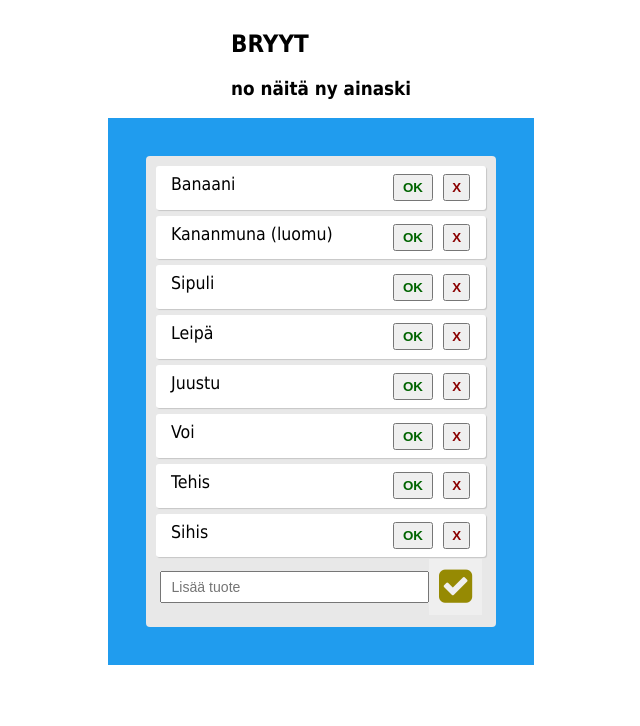
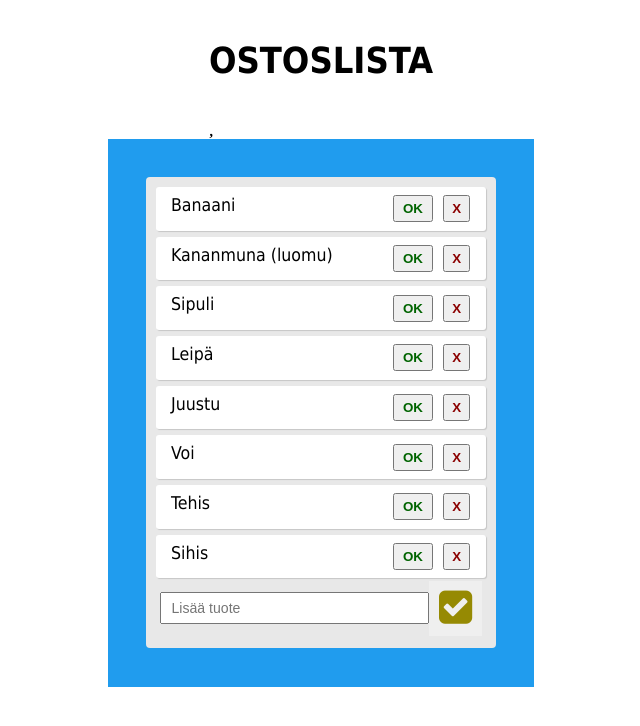
Before and after one commit to mnuik/react-shopping-list, a React (Create React App) app: page / in a window 1280 px wide. Shown: the top 726 px of the page, without its empty margins (319-959 px from the left). Built offline with nearby package versions, Linux system fonts and the light colour scheme.

Commit message:
changes to header

```diff
--- a/src/App.css
+++ b/src/App.css
@@ -15,7 +15,10 @@
 }
 
 .header {
+  font-size: x-large;
   font-family: Ordinary, Tahoma, Verdana, Geneva, sans-serif;
+  min-width: 80%;
+  max-width: 100%;
 }
 
 .todo {
--- a/src/App.js
+++ b/src/App.js
@@ -107,7 +107,7 @@ function App() {
   return (
     <div className="container">
     <header><div className="header">
-      <h2>BRYYT</h2> <h3> no näitä ny ainaski </h3> {/* <i class="far fa-heart"></i> */}
+      <h2>OSTOSLISTA</h2> <i class="far fa-heart"></i>
     </div></header>
       <div className="app">
         <div className="todo-list">
```
